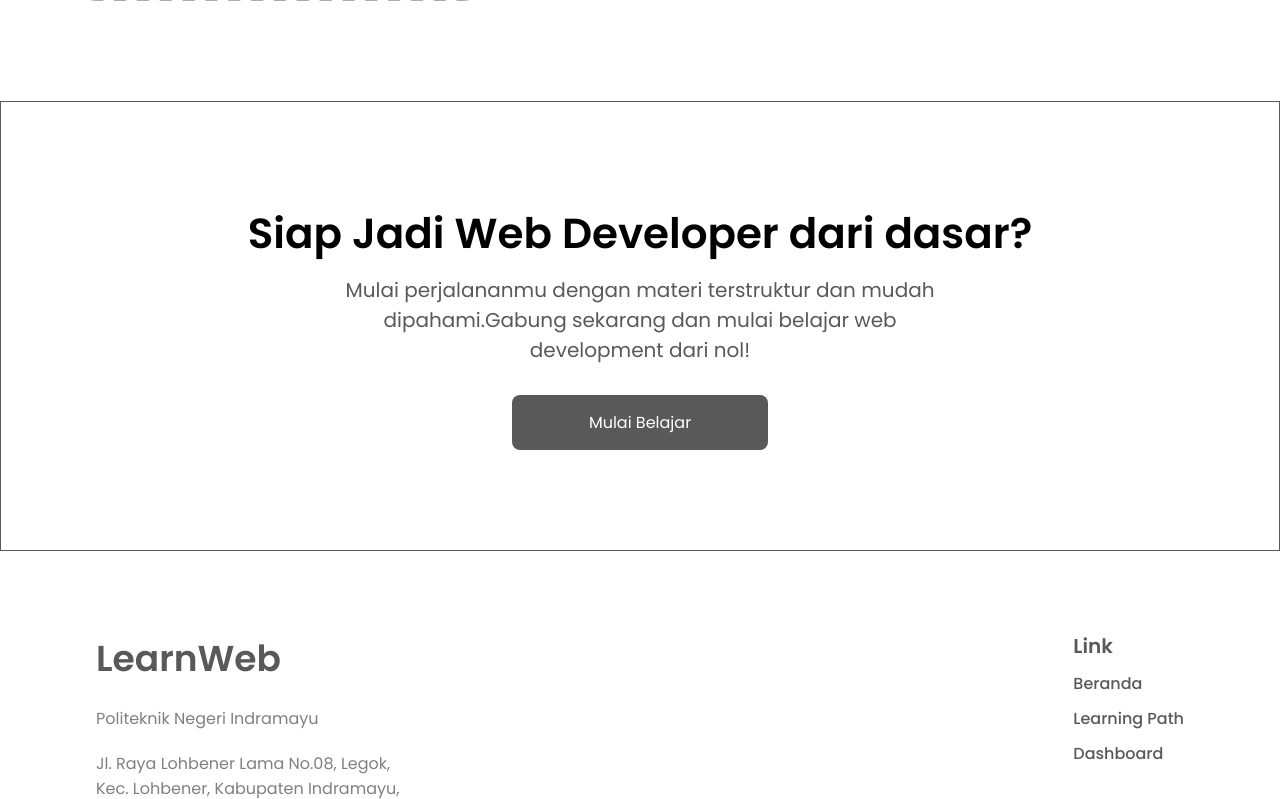
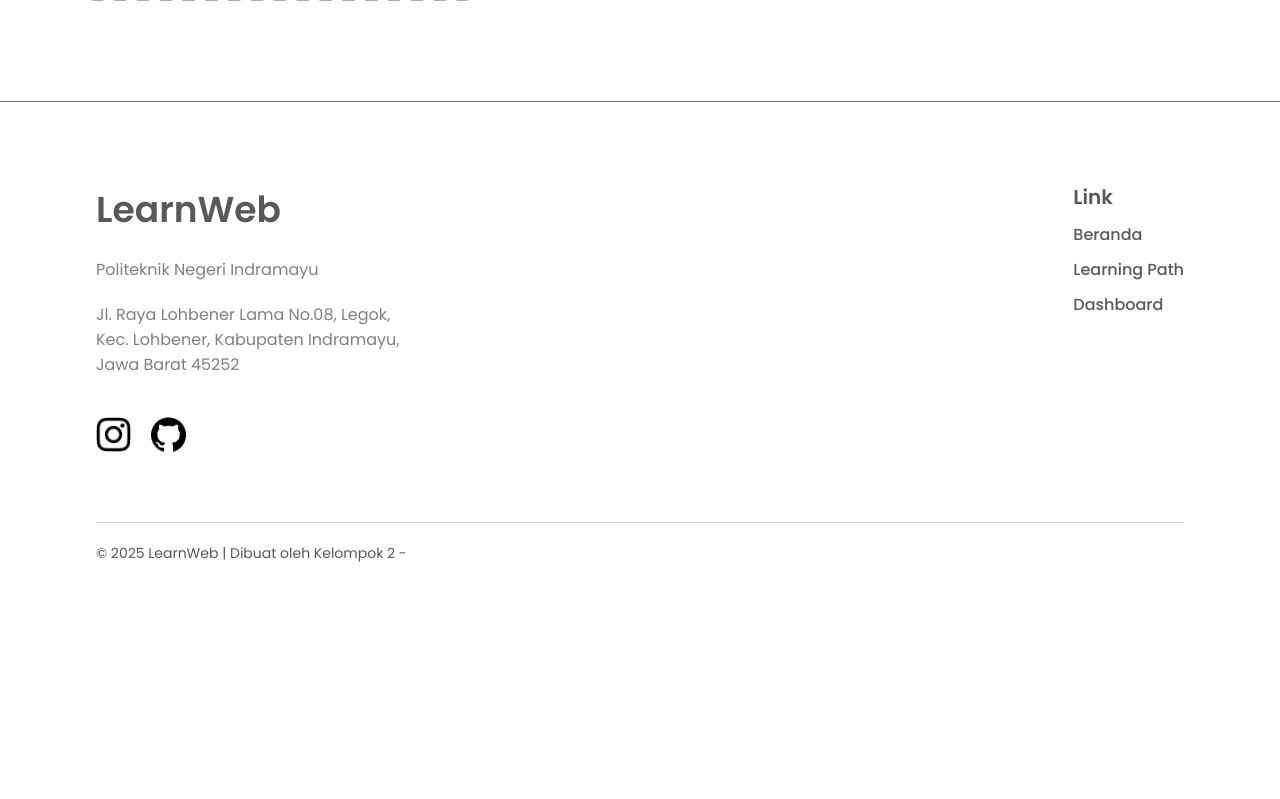
Before and after one commit to striaaaa/LearnWeb_Proyek1, a PHP site: page /Pages/after-login.html in a window 1280 px wide. Shown: the part 2447-3246 px from the top of the page. After the commit the page ends 3009 px from the top, so only its background shows below. Run offline with PHP 8.4, Linux system fonts and the light colour scheme.

Commit message:
remove cta in after-login pages

```diff
--- a/Pages/after-login.html
+++ b/Pages/after-login.html
@@ -173,21 +173,6 @@
       </div>
     </div>
 
-    <div class="container-4">
-      <div class="head-content-4">
-        <h4>Siap Jadi Web Developer dari dasar?</h4>
-        <p>
-          Mulai perjalananmu dengan materi terstruktur dan mudah dipahami.Gabung
-          sekarang dan mulai belajar web development dari nol!
-        </p>
-      </div>
-      <a href="choose_learning.html" style="text-decoration: none"
-        ><div class="btn-content-4">
-          <span>Mulai Belajar</span>
-        </div></a
-      >
-    </div>
-
     <footer>
       <div class="top-footer">
         <div class="left-footer">
--- a/style/home.css
+++ b/style/home.css
@@ -98,6 +98,7 @@
 .container-3 {
   padding-top: 100px;
   /* background-color: #595959; */
+  border-bottom: 1px solid #767676;
 }
 
 .head-content-3 {
```
